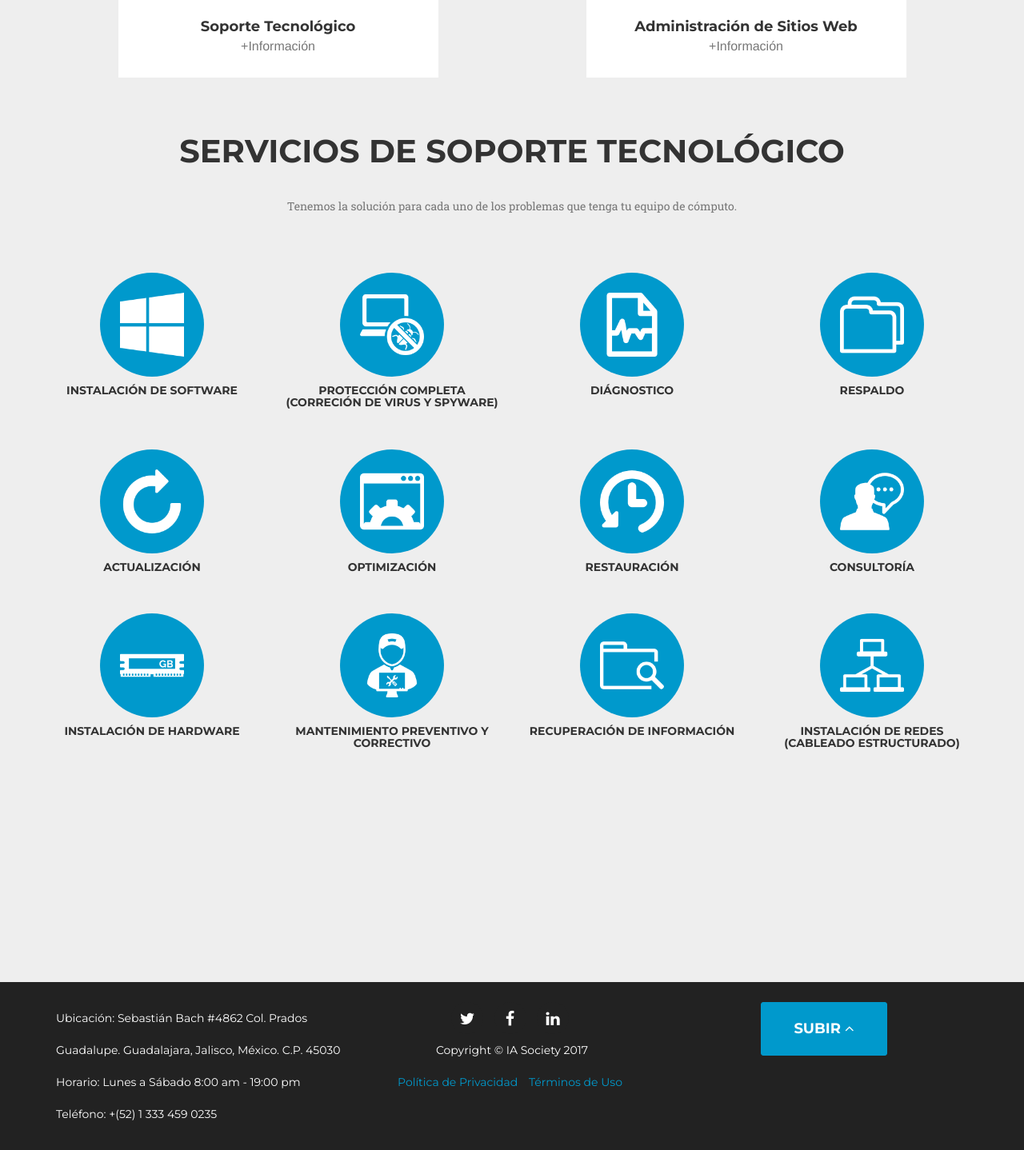
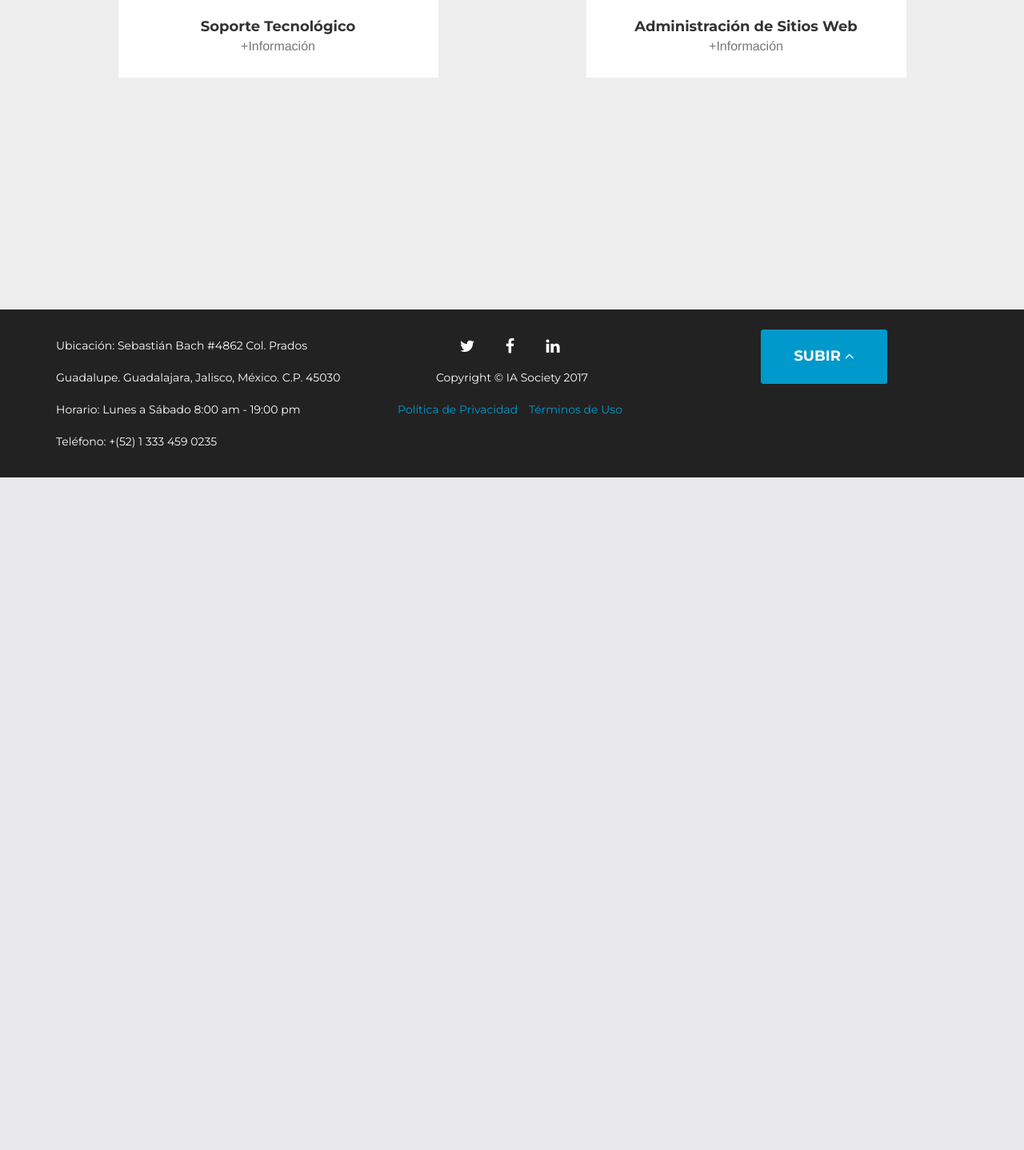
Before and after one commit to jgonzalezia/WebPage, a PHP site: page /services.php in a window 1280 px wide. Shown: the part 1536-2974 px from the top of the page at 80% size. After the commit the page ends 2133 px from the top, so only its background shows below. Run offline with PHP 8.4, Linux system fonts and the light colour scheme; some libraries are stand-ins or nearby versions; some web fonts are replaced.

Commit message:
Edited Services Section

```diff
--- a/services.php
+++ b/services.php
@@ -172,7 +172,7 @@
                     </div>
                 </div>
 
-<div class="row">
+<!-- <div class="row">
     <div class="col-lg-12 text-center">
         <br><br><h2 class="section-heading">Servicios de Soporte Tecnológico</h2><br>
         <p align="center"class="section-subheading text-muted text-center">Tenemos la solución para cada uno de los problemas que tenga tu equipo de cómputo.</p><br><br>
@@ -186,7 +186,6 @@
     <img class="item1" src="img/portfolio/1.png" alt="Software" width=80; height=80>
     </button>
      <br><h5><strong>INSTALACIÓN DE SOFTWARE</strong></h5><br>
-    <!---->
     <script>
     $(document).ready(function(){
     $('[data-toggle="tooltip"]').tooltip();
@@ -199,7 +198,7 @@
     <img class="item1" src="img/portfolio/5.png" alt="Software" width=80; height=80>
     </button>
      <br><h5><strong>PROTECCIÓN COMPLETA (CORRECIÓN DE VIRUS Y SPYWARE)</strong></h5><br>
-    <!---->
+
     <script>
     $(document).ready(function(){
     $('[data-toggle="tooltip"]').tooltip();
@@ -212,7 +211,7 @@
     <img class="item1" src="img/portfolio/3.png" alt="Software" width=80; height=80>
     </button>
      <br><h5><strong>DIÁGNOSTICO</strong></h5><br>
-    <!---->
+
     <script>
     $(document).ready(function(){
     $('[data-toggle="tooltip"]').tooltip();
@@ -225,7 +224,6 @@
     <img class="item1" src="img/portfolio/6.png" alt="Software" width=80; height=80>
     </button>
      <br><h5><strong>RESPALDO</strong></h5><br>
-    <!---->
     <script>
     $(document).ready(function(){
     $('[data-toggle="tooltip"]').tooltip();
@@ -242,7 +240,6 @@
     <img class="item1" src="img/portfolio/8.png" alt="Software" width=80; height=80>
     </button>
      <br><h5><strong>ACTUALIZACIÓN</strong></h5><br>
-    <!---->
     <script>
     $(document).ready(function(){
     $('[data-toggle="tooltip"]').tooltip();
@@ -256,7 +253,6 @@
     <img class="item1" src="img/portfolio/9.png" alt="Software" width=80; height=80>
     </button>
      <br><h5><strong>OPTIMIZACIÓN</strong></h5><br>
-    <!---->
     <script>
     $(document).ready(function(){
     $('[data-toggle="tooltip"]').tooltip();
@@ -269,7 +265,6 @@
     <img class="item1" src="img/portfolio/10.png" alt="Software" width=80; height=80>
     </button>
      <br><h5><strong>RESTAURACIÓN</strong></h5><br>
-    <!---->
     <script>
     $(document).ready(function(){
     $('[data-toggle="tooltip"]').tooltip();
@@ -282,7 +277,6 @@
     <img class="item1" src="img/portfolio/11.png" alt="Software" width=80; height=80>
     </button>
      <br><h5><strong>CONSULTORÍA</strong></h5><br>
-    <!---->
     <script>
     $(document).ready(function(){
     $('[data-toggle="tooltip"]').tooltip();
@@ -301,7 +295,6 @@
     <img class="item1" src="img/portfolio/2.png" alt="Software" width=80; height=80>
     </button>
      <br><h5><strong>INSTALACIÓN DE HARDWARE</strong></h5><br>
-    <!---->
     <script>
     $(document).ready(function(){
     $('[data-toggle="tooltip"]').tooltip();
@@ -314,7 +307,6 @@
     <img class="item1" src="img/portfolio/4.png" alt="Software" width=80; height=80>
     </button>
      <br><h5><strong>MANTENIMIENTO PREVENTIVO Y CORRECTIVO</strong></h5><br>
-    <!---->
     <script>
     $(document).ready(function(){
     $('[data-toggle="tooltip"]').tooltip();
@@ -327,7 +319,6 @@
     <img class="item1" src="img/portfolio/12.png" alt="Software" width=80; height=80>
     </button>
      <br><h5><strong>RECUPERACIÓN DE INFORMACIÓN</strong></h5><br>
-    <!---->
     <script>
     $(document).ready(function(){
     $('[data-toggle="tooltip"]').tooltip();
@@ -340,7 +331,6 @@
     <img class="item1" src="img/portfolio/7.png" alt="Software" width=80; height=80>
     </button>
      <br><h5><strong>INSTALACIÓN DE REDES (CABLEADO ESTRUCTURADO)</strong></h5><br>
-    <!---->
     <script>
     $(document).ready(function(){
     $('[data-toggle="tooltip"]').tooltip();
@@ -350,8 +340,8 @@
 
 </div>
             </div>
-        </div>
-
+ -->
+</div>
             <div class="container">
             <div class="row">
                 <div class="col-lg-12 text-center">
```
